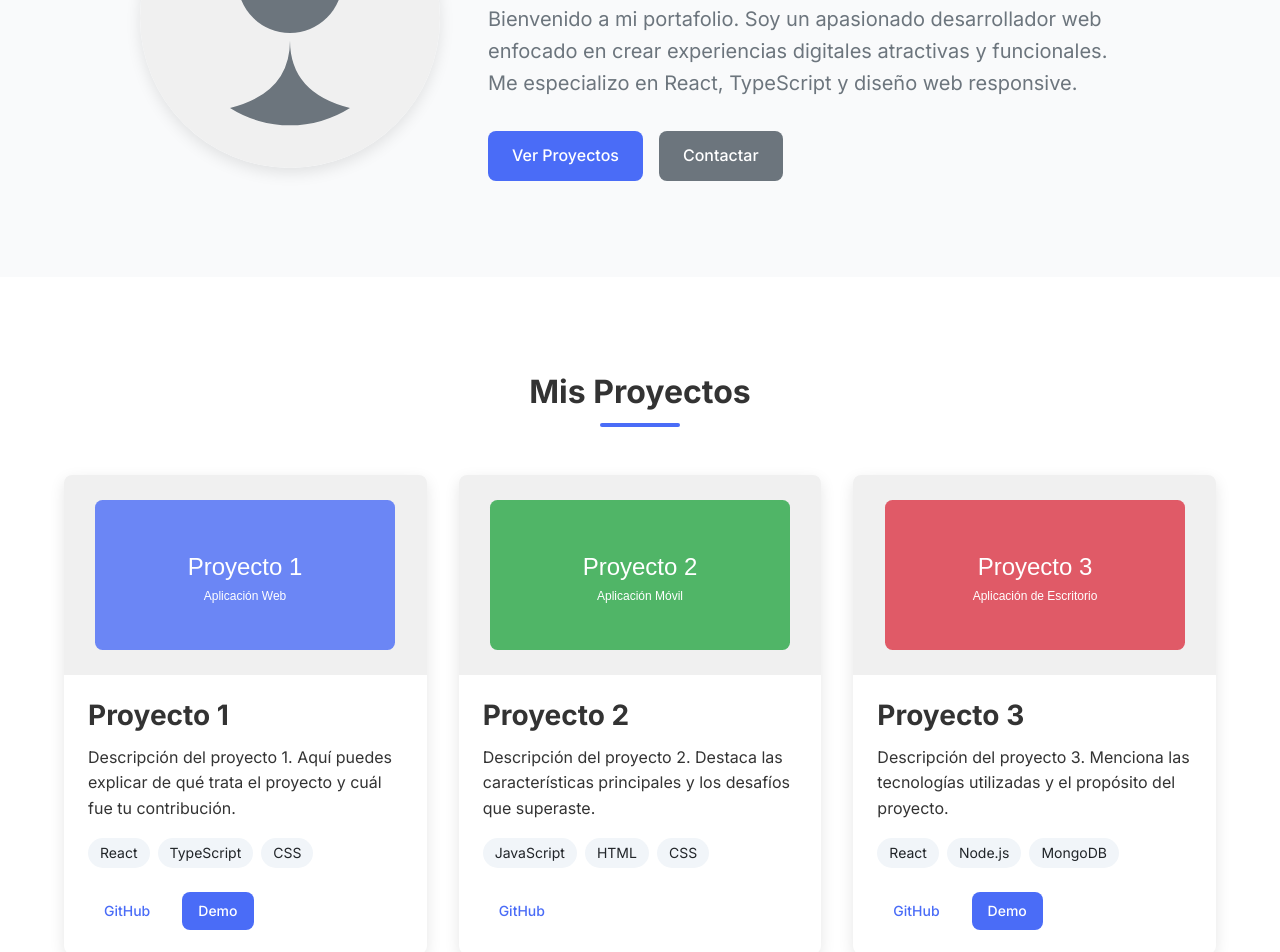
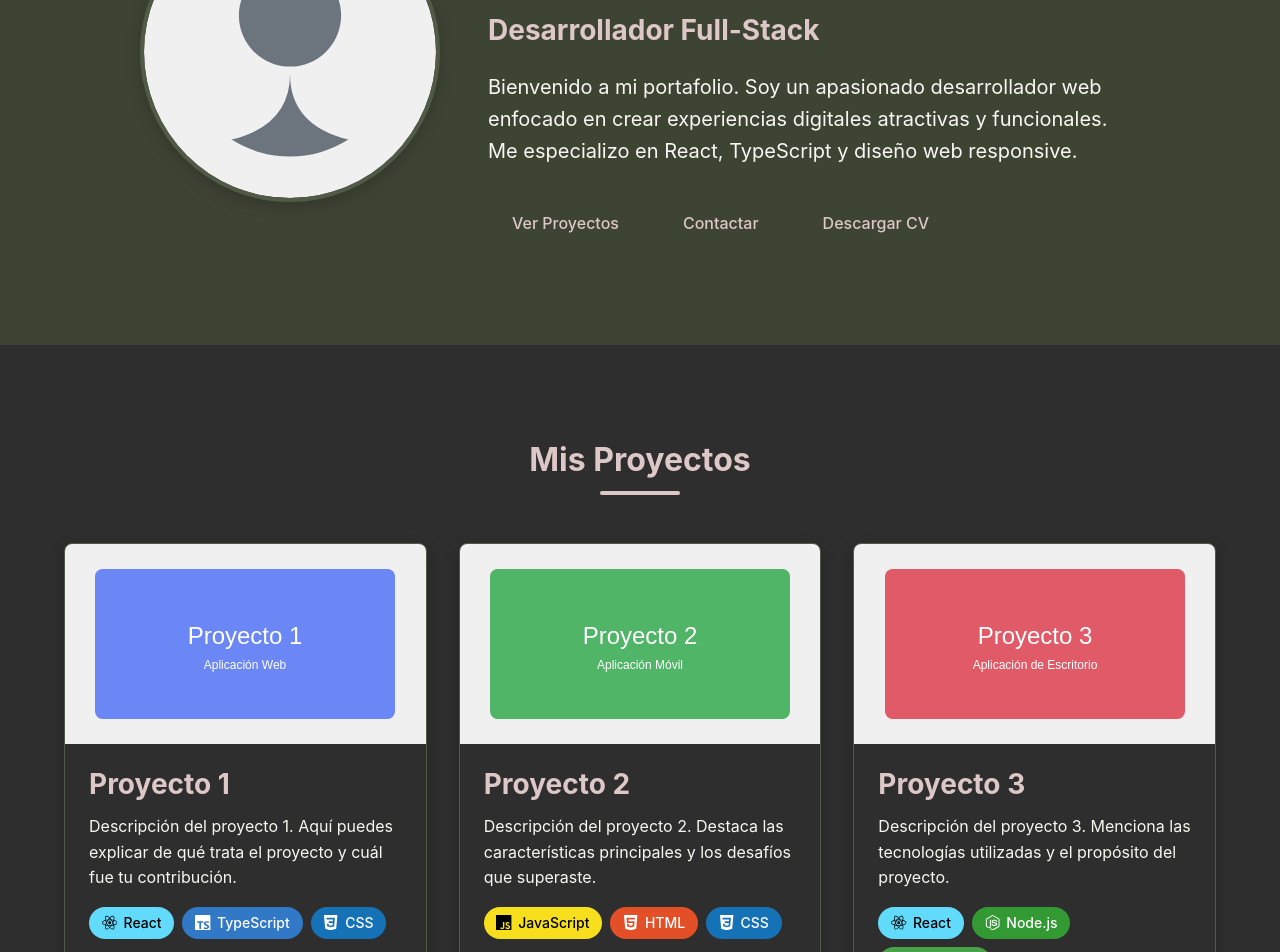
Before and after one commit to RicardoPerezGurrola/portafolio, a React (Vite) app: page / in a window 1280 px wide. Shown: the part 320-1272 px from the top of the page. Built offline with nearby package versions, Linux system fonts and the light colour scheme.

Commit message:
Colores modificados y tags añadidas

```diff
--- a/package.json
+++ b/package.json
@@ -13,6 +13,7 @@
     "@tailwindcss/vite": "^4.1.13",
     "react": "^18.2.0",
     "react-dom": "^18.2.0",
+    "react-icons": "^5.5.0",
     "react-router-dom": "^6.30.1"
   },
   "devDependencies": {
--- a/src/components/sections/Hero.tsx
+++ b/src/components/sections/Hero.tsx
@@ -2,23 +2,24 @@ import React from 'react';
 
 const Hero: React.FC = () => {
   return (
-    <section className="hero">
+    <section className="hero" >
       <div className="container">
         <div className="hero-content">
           <div className="hero-image">
             <img src="/images/profile.svg" alt="Foto de perfil" />
           </div>
           <div className="hero-text">
-            <h1>Hola, soy <span className="highlight">Tu Nombre</span></h1>
-            <h2>Desarrollador Web</h2>
+            <h1>Hola, soy <span className="highlight">Ricardo Pérez Gurrola</span></h1>
+            <h2>Desarrollador Full-Stack</h2>
             <p>
               Bienvenido a mi portafolio. Soy un apasionado desarrollador web
               enfocado en crear experiencias digitales atractivas y funcionales.
               Me especializo en React, TypeScript y diseño web responsive.
             </p>
             <div className="hero-buttons">
-              <a href="#proyectos" className="btn btn-primary">Ver Proyectos</a>
-              <a href="#contacto" className="btn btn-secondary">Contactar</a>
+              <a href="#proyectos" className="btn btn-success">Ver Proyectos</a>
+              <a href="#contacto" className="btn btn-success">Contactar</a>
+              <a href="/CV_Ricardo_Perez_Gurrola.pdf" download className="btn btn-success">Descargar CV</a>
             </div>
           </div>
         </div>
--- a/src/components/sections/Projects.tsx
+++ b/src/components/sections/Projects.tsx
@@ -1,4 +1,5 @@
 import React from 'react';
+import TechBadge from '../ui/TechBadge';
 
 interface Project {
   id: number;
@@ -55,21 +56,13 @@ const Projects: React.FC = () => {
                 <h3>{project.title}</h3>
                 <p>{project.description}</p>
                 <div className="project-tech">
+                  {/* AQUÍ ESTÁ EL CAMBIO PRINCIPAL */}
                   {project.technologies.map((tech, index) => (
-                    <span key={index} className="tech-tag">{tech}</span>
+                    <TechBadge key={index} technology={tech} />
                   ))}
                 </div>
                 <div className="project-links">
-                  {project.githubUrl && (
-                    <a href={project.githubUrl} target="_blank" rel="noopener noreferrer" className="btn btn-sm">
-                      GitHub
-                    </a>
-                  )}
-                  {project.liveUrl && (
-                    <a href={project.liveUrl} target="_blank" rel="noopener noreferrer" className="btn btn-sm btn-primary">
-                      Demo
-                    </a>
-                  )}
+                  {/* ... (los enlaces se mantienen igual) ... */}
                 </div>
               </div>
             </div>
--- /dev/null
+++ b/src/components/ui/TechBadge.tsx
@@ -0,0 +1,34 @@
+// src/components/TechBadge.tsx
+import React from 'react';
+import { technologyMap } from '../../data/technologyData';
+
+interface TechBadgeProps {
+  technology: string;
+}
+
+const TechBadge: React.FC<TechBadgeProps> = ({ technology }) => {
+  // Buscamos la información de la tecnología en nuestro mapa (en minúsculas para consistencia)
+  const techInfo = technologyMap.get(technology.toLowerCase());
+
+  // Si no encontramos la tecnología, mostramos una badge genérica
+  if (!techInfo) {
+    return <span className="tech-tag tech-tag-generic">{technology}</span>;
+  }
+
+  const { name, color, textColor, icon: Icon } = techInfo;
+
+  // Usamos variables CSS inline para aplicar los colores dinámicamente
+  const badgeStyle = {
+    '--tech-bg-color': color,
+    '--tech-text-color': textColor,
+  } as React.CSSProperties;
+
+  return (
+    <div className="tech-tag" style={badgeStyle}>
+      <Icon className="tech-icon" />
+      <span>{name}</span>
+    </div>
+  );
+};
+
+export default TechBadge;
--- /dev/null
+++ b/src/data/technologyData.ts
@@ -0,0 +1,57 @@
+// src/data/technologyData.ts
+import { SiReact, SiTypescript, SiCss3, SiJavascript, SiHtml5, SiNodedotjs, SiMongodb } from 'react-icons/si';
+import type { IconType } from 'react-icons';
+
+export interface TechInfo {
+  name: string;
+  color: string;
+  textColor: string;
+  icon: IconType;
+}
+
+// Usamos un Map para un acceso rápido y eficiente.
+// La clave debe ser el string exacto que usas en tu array de 'technologies', en minúsculas.
+export const technologyMap = new Map<string, TechInfo>([
+  ['react', {
+    name: 'React',
+    color: '#61DAFB',
+    textColor: '#000000',
+    icon: SiReact
+  }],
+  ['typescript', {
+    name: 'TypeScript',
+    color: '#3178C6',
+    textColor: '#FFFFFF',
+    icon: SiTypescript
+  }],
+  ['css', {
+    name: 'CSS',
+    color: '#1572B6',
+    textColor: '#FFFFFF',
+    icon: SiCss3
+  }],
+  ['javascript', {
+    name: 'JavaScript',
+    color: '#F7DF1E',
+    textColor: '#000000',
+    icon: SiJavascript
+  }],
+  ['html', {
+    name: 'HTML',
+    color: '#E34F26',
+    textColor: '#FFFFFF',
+    icon: SiHtml5
+  }],
+  ['node.js', {
+    name: 'Node.js',
+    color: '#339933',
+    textColor: '#FFFFFF',
+    icon: SiNodedotjs
+  }],
+  ['mongodb', {
+    name: 'MongoDB',
+    color: '#47A248',
+    textColor: '#FFFFFF',
+    icon: SiMongodb
+  }]
+]);
--- a/src/styles/main.css
+++ b/src/styles/main.css
@@ -1,20 +1,25 @@
-@tailwind base;
-@tailwind components;
-@tailwind utilities;
-
 /* Variables */
 :root {
-  --primary-color: #4a6cf7;
-  --primary-color-rgb: 74, 108, 247; /* RGB values of primary color */
-  --secondary-color: #6c757d;
-  --dark-color: #212529;
-  --light-color: #f8f9fa;
-  --success-color: #28a745;
-  --danger-color: #dc3545;
-  --body-bg: #ffffff;
-  --text-color: #333333;
-  --border-color: #e9ecef;
-  --box-shadow: 0 5px 15px rgba(0, 0, 0, 0.1);
+  /* Paleta Principal Basada en tu Color Favorito */
+  --primary-color: #DDC7C7;            /* Rosa Pálido: Para botones, enlaces y acciones principales. */
+  --primary-color-rgb: 221, 199, 199;  /* Valores RGB del color primario. */
+  --secondary-color: #8A817C;          /* Taupe Suave: Para acciones secundarias o elementos menos importantes. */
+  --dark-color: #2E2E2E;               /* Carbón Oscuro: Para texto sobre fondos claros (ej. dentro de un botón primario). */
+  --light-color: #F8F8F2;              /* Blanco Lino: El color principal para texto sobre fondos oscuros. */
+
+  /* Colores Semánticos para Alertas (Ajustados para Contraste) */
+  --success-color: #77DD77;            /* Verde Pastel: Para mensajes de éxito. */
+  --danger-color: #FF6961;             /* Rojo Pastel: Para errores y alertas de peligro. */
+  --warning-color: #FDFD96;            /* Amarillo Pastel: Para advertencias. */
+  --info-color: #87CEEB;               /* Azul Cielo: Para mensajes informativos. */
+
+  /* Variables de Sistema y Estilo */
+  --body-bg: #3e4434;                  /* TU COLOR DOMINANTE: El fondo principal de la web. */
+  --text-color: #F8F8F2;               /* Blanco Lino: Color de texto por defecto. */
+  --border-color: #515a46;             /* Un tono de verde ligeramente más claro para bordes sutiles. */
+
+  /* Variables de Estilo (puedes mantener las tuyas) */
+  --box-shadow: 0 5px 15px rgba(0, 0, 0, 0.2); /* Sombra un poco más oscura para notarse en el fondo. */
   --transition: all 0.3s ease;
   --border-radius: 8px;
   --container-width: 1200px;
@@ -28,7 +33,8 @@
 }
 
 body {
-  font-family: 'Inter', -apple-system, BlinkMacSystemFont, 'Segoe UI', Roboto, Oxygen, Ubuntu, Cantarell, 'Open Sans', 'Helvetica Neue', sans-serif;
+  font-family: 'Bebas Neue', -apple-system, BlinkMacSystemFont, 'Bebas Neue', Roboto, Oxygen, Ubuntu, Cantarell, 'Bebas Neue', 'Bebas Neue', bebas-neue, sans-serif;
+  font-size: 16px;
   line-height: 1.6;
   color: var(--text-color);
   background-color: var(--body-bg);
@@ -41,7 +47,7 @@ a {
 }
 
 a:hover {
-  color: #3a57d7;
+  color: var(--light-color);
 }
 
 img {
@@ -61,6 +67,7 @@ h1, h2, h3, h4, h5, h6 {
   margin-bottom: 1rem;
   font-weight: 700;
   line-height: 1.2;
+  color: var(--light-color); /* Aseguramos que todos los títulos sean claros */
 }
 
 h1 {
@@ -84,6 +91,7 @@ p {
   margin-bottom: 3rem;
   position: relative;
   padding-bottom: 1rem;
+  color: var(--primary-color);
 }
 
 .section-title::after {
@@ -102,7 +110,7 @@ p {
 .btn {
   display: inline-block;
   padding: 0.75rem 1.5rem;
-  border-radius: var(--border-radius);
+  border-radius: 40px;
   font-weight: 500;
   text-align: center;
   cursor: pointer;
@@ -113,22 +121,22 @@ p {
 
 .btn-primary {
   background-color: var(--primary-color);
-  color: white;
+  color: var(--dark-color);
 }
 
 .btn-primary:hover {
-  background-color: #3a57d7;
-  color: white;
+  background-color: var(--light-color);
+  color: var(--dark-color);
 }
 
 .btn-secondary {
   background-color: var(--secondary-color);
-  color: white;
+  color: var(--light-color);
 }
 
 .btn-secondary:hover {
-  background-color: #5a6268;
-  color: white;
+  background-color: var(--dark-color);
+  color: var(--light-color);
 }
 
 .btn-sm {
@@ -150,11 +158,13 @@ p {
 /* Header */
 .header {
   padding: 1.5rem 0;
-  background-color: var(--body-bg);
-  box-shadow: 0 2px 10px rgba(0, 0, 0, 0.05);
+  background-color: rgba(62, 68, 52, 0.8); /* Un poco de transparencia para efecto moderno */
+  backdrop-filter: blur(10px);
+  box-shadow: 0 2px 10px rgba(0, 0, 0, 0.1);
   position: sticky;
   top: 0;
   z-index: 100;
+  border-bottom: 1px solid var(--border-color);
 }
 
 .header .container {
@@ -166,7 +176,7 @@ p {
 .logo a {
   font-size: 1.5rem;
   font-weight: 700;
-  color: var(--dark-color);
+  color: var(--light-color);
 }
 
 .nav ul {
@@ -176,7 +186,7 @@ p {
 }
 
 .nav a {
-  color: var(--dark-color);
+  color: var(--light-color);
   font-weight: 500;
   padding: 0.5rem;
   position: relative;
@@ -220,6 +230,7 @@ p {
 
 .social-links a {
   color: var(--light-color);
+  font-size: 1.5rem;
   transition: var(--transition);
 }
 
@@ -230,7 +241,7 @@ p {
 /* Hero Section */
 .hero {
   padding: 6rem 0;
-  background-color: #f9fafb;
+  background-color: var(--body-bg);
 }
 
 .hero-content {
@@ -250,6 +261,7 @@ p {
   height: auto;
   border-radius: 50%;
   box-shadow: var(--box-shadow);
+  border: 4px solid var(--border-color);
 }
 
 .hero-text {
@@ -270,7 +282,7 @@ p {
 .hero p {
   font-size: 1.25rem;
   margin-bottom: 2rem;
-  color: var(--secondary-color);
+  color: var(--text-color);
 }
 
 .highlight {
@@ -287,12 +299,10 @@ p {
     flex-direction: column;
     text-align: center;
   }
-
   .hero-image {
     flex: 0 0 200px;
     margin-bottom: 2rem;
   }
-
   .hero-buttons {
     justify-content: center;
   }
@@ -301,6 +311,8 @@ p {
 /* Projects Section */
 .projects {
   padding: 6rem 0;
+  background-color: var(--dark-color);
+
 }
 
 .projects-grid {
@@ -314,12 +326,14 @@ p {
   overflow: hidden;
   box-shadow: var(--box-shadow);
   transition: var(--transition);
-  background-color: white;
+  background-color: var(--dark-color);
+  color: var(--light-color);
+  border: 1px solid var(--border-color);
 }
 
 .project-card:hover {
   transform: translateY(-5px);
-  box-shadow: 0 10px 20px rgba(0, 0, 0, 0.1);
+  box-shadow: 0 10px 20px rgba(0, 0, 0, 0.2);
 }
 
 .project-image {
@@ -344,6 +358,7 @@ p {
 
 .project-content h3 {
   margin-bottom: 0.75rem;
+  color: var(--primary-color);
 }
 
 .project-tech {
@@ -354,11 +369,29 @@ p {
 }
 
 .tech-tag {
-  background-color: #f1f5f9;
-  color: var(--dark-color);
-  padding: 0.25rem 0.75rem;
+  /* Usamos las variables CSS que pasamos desde el componente React */
+  background-color: var(--tech-bg-color);
+  color: var(--tech-text-color);
+
+  padding: 0.3rem 0.8rem;
   border-radius: 50px;
   font-size: 0.875rem;
+  font-weight: 500;
+
+  /* Flexbox para alinear el icono y el texto */
+  display: inline-flex;
+  align-items: center;
+  gap: 0.4rem; /* Espacio entre el icono y el texto */
+}
+
+.tech-icon {
+  font-size: 1.1em; /* El tamaño del icono será un poco más grande que el texto */
+}
+
+/* Estilo para las badges genéricas si una tecnología no se encuentra */
+.tech-tag-generic {
+  background-color: var(--secondary-color);
+  color: var(--light-color);
 }
 
 .project-links {
@@ -370,7 +403,6 @@ p {
 /* Skills Section */
 .skills {
   padding: 5rem 0;
-  background-color: #ffffff;
 }
 
 .skills-container {
@@ -411,6 +443,7 @@ p {
 
 .skill-name {
   font-weight: 500;
+  color: var(--light-color);
 }
 
 .skill-percentage {
@@ -420,10 +453,9 @@ p {
 
 .skill-bar {
   height: 10px;
-  background-color: #f0f0f0;
+  background-color: var(--border-color);
   border-radius: 5px;
   overflow: hidden;
-  box-shadow: inset 0 1px 3px rgba(0, 0, 0, 0.1);
 }
 
 .skill-progress {
@@ -431,13 +463,12 @@ p {
   background-color: var(--primary-color);
   border-radius: 5px;
   transition: width 1s ease-in-out;
-  box-shadow: 0 1px 3px rgba(0, 0, 0, 0.2);
 }
 
 /* Contact Section */
 .contact {
   padding: 5rem 0;
-  background-color: #f9fafb;
+  background-color: var(--dark-color);
 }
 
 .contact-container {
@@ -454,7 +485,7 @@ p {
 
 .contact-info p {
   margin-bottom: 2rem;
-  color: var(--secondary-color);
+  color: var(--text-color);
 }
 
 .contact-details {
@@ -484,7 +515,7 @@ p {
 
 .contact-text p {
   margin: 0;
-  color: var(--secondary-color);
+  color: var(--text-color);
 }
 
 .form-group {
@@ -495,30 +526,35 @@ p {
   display: block;
   margin-bottom: 0.5rem;
   font-weight: 500;
+  color: var(--light-color);
 }
 
 .form-group input,
 .form-group textarea {
   width: 100%;
   padding: 0.75rem;
-  border: 1px solid #e5e7eb;
+  border: 1px solid var(--border-color);
   border-radius: 0.375rem;
   font-family: inherit;
   font-size: 1rem;
   transition: border-color 0.3s ease;
+  background-color: var(--dark-color);
+  color: var(--light-color);
 }
 
 .form-group input:focus,
 .form-group textarea:focus {
   outline: none;
   border-color: var(--primary-color);
-  box-shadow: 0 0 0 3px rgba(var(--primary-color-rgb), 0.1);
+  box-shadow: 0 0 0 3px rgba(var(--primary-color-rgb), 0.2);
 }
 
 .form-group textarea {
   min-height: 150px;
   resize: vertical;
 }
+
+/* ... el resto del CSS de responsive se mantiene igual ... */
 
 .form-message {
   margin-top: 1.5rem;
```
Also changed, not shown: 1 other file (tests, documents, lock files or other folders).
